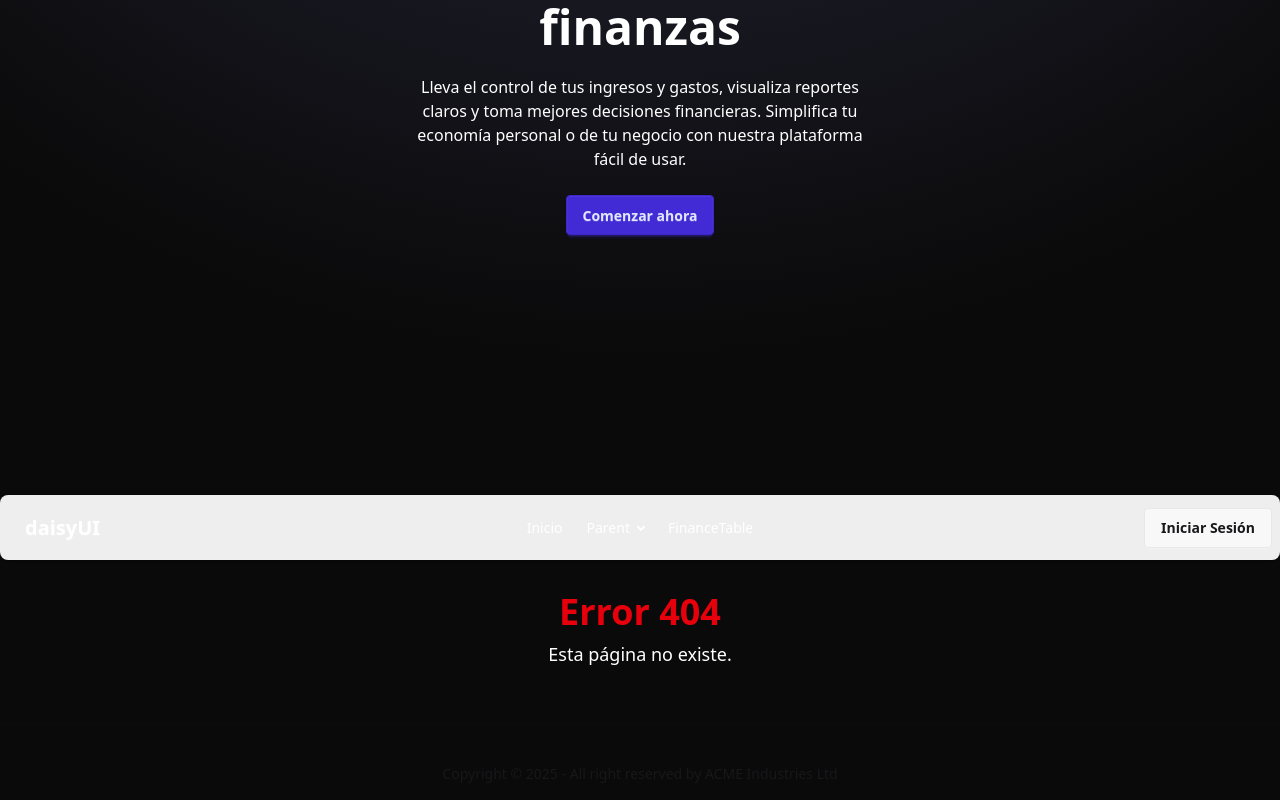
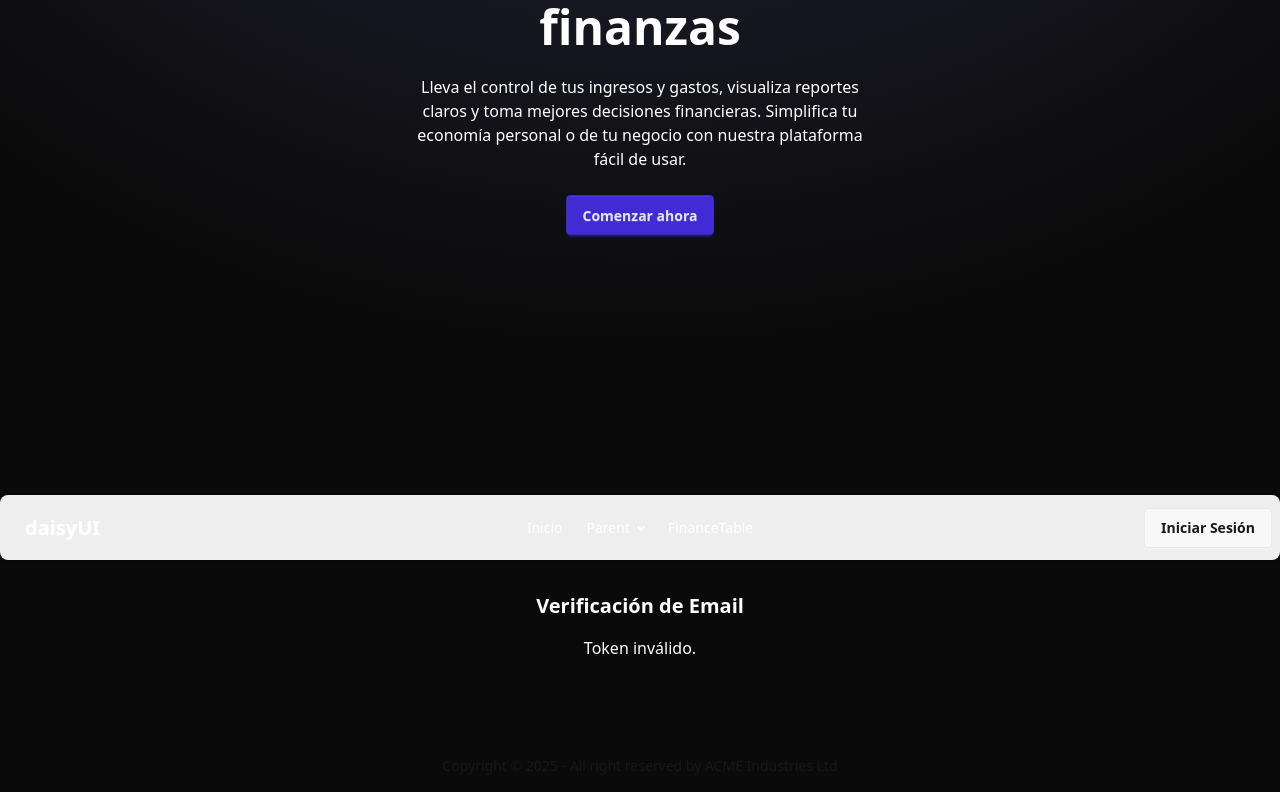
Before and after one commit to RodrigoMD1/finance-pr, a React (Vite) app: page /verify-email in a window 1280 px wide. Shown: the part 305-1105 px from the top of the page. Built offline with nearby package versions, Linux system fonts and the light colour scheme; what @heroui/react would draw is missing.

Commit message:
verify-email-feature

```diff
--- a/src/Router/MisRutas.tsx
+++ b/src/Router/MisRutas.tsx
@@ -8,7 +8,8 @@ import { Login } from '../components/Login';
 import { Register } from '../components/Register';
 import { Finance } from '../components/Finance';
 import { Stadistics } from '../components/Stadistics';
-
+import { UserSettings } from '../components/UserSettings';
+import { VerifyEmail } from '../components/VerifyEmail'; // <-- importa el componente de verificación
 
 export const MisRutas = () => {
     const [showAuth, setShowAuth] = useState(false);
@@ -59,6 +60,8 @@ export const MisRutas = () => {
                 <Route path='/inicio' element={<Inicio />} />
                 <Route path='/finance' element={<Finance />} />
                 <Route path='/stadistics' element={<Stadistics />} />
+                <Route path='/settings' element={<UserSettings />} />
+                <Route path='/verify-email' element={<VerifyEmail />} />
 
                 <Route
                     path="*"
--- /dev/null
+++ b/src/components/VerifyEmail.tsx
@@ -0,0 +1,27 @@
+import { useEffect, useState } from "react";
+
+export function VerifyEmail() {
+  const [message, setMessage] = useState("Verificando...");
+
+  useEffect(() => {
+    const params = new URLSearchParams(window.location.search);
+    const token = params.get("token");
+    if (!token) {
+      setMessage("Token inválido.");
+      return;
+    }
+    fetch(`https://proyecto-inversiones.onrender.com/api/users/verify-email?token=${token}`)
+      .then(res => res.json())
+      .then(data => {
+        setMessage(data.message || "Verificación completada.");
+      })
+      .catch(() => setMessage("Error al verificar el email."));
+  }, []);
+
+  return (
+    <div className="p-8 text-center">
+      <h2 className="mb-4 text-xl font-bold">Verificación de Email</h2>
+      <div>{message}</div>
+    </div>
+  );
+}
```
